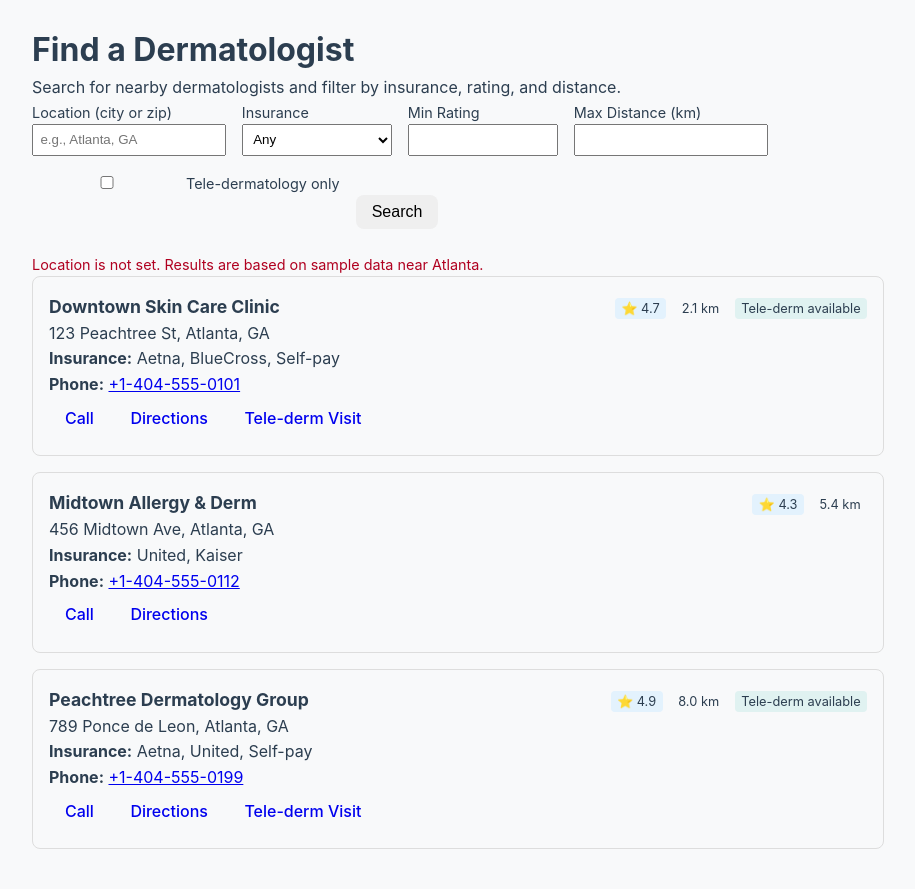
After one commit to DrewThomasson/Derme---Cosmetic-Wellness-Platform, a Flask app: page /find-dermatologist in a window 1280 px wide. The commit adds this page. Shown: the whole page, without its empty margins (182-1097 px from the left). Run offline with Flask 3, Linux system fonts and the light colour scheme; the visitor is signed in with stand-in values (Sample User, id 1).

Commit message:
Add files via upload

```diff
--- a/app.py
+++ b/app.py
@@ -1,5 +1,6 @@
 import os
 from flask import Flask, render_template, request, redirect, url_for, flash, jsonify, session
+from datetime import datetime
 from flask_sqlalchemy import SQLAlchemy
 from flask_login import LoginManager, UserMixin, login_user, logout_user, login_required, current_user
 from werkzeug.security import generate_password_hash, check_password_hash
@@ -239,6 +240,71 @@ def analyze_ingredients(ingredients_list, user_id):
 
     return results
 
+# -------------------------------------------------------------------
+# UC-9 & UC-14 helpers and mock data
+# -------------------------------------------------------------------
+
+def parse_date(date_str):
+    """Helper to safely parse YYYY-MM-DD strings into datetime objects."""
+    try:
+        return datetime.strptime(date_str, "%Y-%m-%d")
+    except Exception:
+        return None
+
+# Mock environmental data for pollen / air quality (UC-9).
+# In a real system this would come from external APIs.
+MOCK_ENVIRONMENT_DATA = [
+    {"date": "2025-09-01", "pollen_index": 8.2, "aqi": 65},
+    {"date": "2025-09-03", "pollen_index": 5.0, "aqi": 90},
+    {"date": "2025-09-10", "pollen_index": 9.1, "aqi": 55},
+    {"date": "2025-10-01", "pollen_index": 3.5, "aqi": 40},
+]
+
+# Mock dermatologist directory (UC-14).
+# In a real system this would be populated from a Maps / provider API.
+MOCK_DERMATOLOGISTS = [
+    {
+        "name": "Downtown Skin Care Clinic",
+        "address": "123 Peachtree St, Atlanta, GA",
+        "distance_km": 2.1,
+        "rating": 4.7,
+        "insurance": ["Aetna", "BlueCross", "Self-pay"],
+        "phone": "+1-404-555-0101",
+        "telederm": True
+    },
+    {
+        "name": "Midtown Allergy & Derm",
+        "address": "456 Midtown Ave, Atlanta, GA",
+        "distance_km": 5.4,
+        "rating": 4.3,
+        "insurance": ["United", "Kaiser"],
+        "phone": "+1-404-555-0112",
+        "telederm": False
+    },
+    {
+        "name": "Peachtree Dermatology Group",
+        "address": "789 Ponce de Leon, Atlanta, GA",
+        "distance_km": 8.0,
+        "rating": 4.9,
+        "insurance": ["Aetna", "United", "Self-pay"],
+        "phone": "+1-404-555-0199",
+        "telederm": True
+    },
+]
+
+def severity_to_score(severity):
+    """Map textual reaction severity to numeric score for charts."""
+    if not severity:
+        return 2
+    s = severity.lower()
+    if s == "mild":
+        return 2
+    if s == "moderate":
+        return 3
+    if s == "severe":
+        return 5
+    return 2  # default / unknown
+
 # Routes
 @app.context_processor
 def inject_globals():
@@ -399,6 +465,80 @@ def dashboard():
                          safe_products=safe_products,
                          allergic_products=allergic_products,
                          potential_allergens=potential_allergens)
+
+# -------------------------------------------------------------------
+# UC-9: View Seasonal Timeline & Heatmaps
+# -------------------------------------------------------------------
+@app.route('/analytics', methods=['GET'])
+@login_required
+def analytics():
+    """
+    UC-9: User views graphs comparing flare-ups vs. pollen/air quality;
+    can filter by product/time. Environmental data is currently mocked.
+    """
+    # Filters from query string
+    selected_product = request.args.get("product", "").strip() or None
+    start_date_str = request.args.get("start_date", "").strip() or None
+    end_date_str = request.args.get("end_date", "").strip() or None
+
+    start_date = parse_date(start_date_str) if start_date_str else None
+    end_date = parse_date(end_date_str) if end_date_str else None
+
+    # Use allergic products as "flare-ups" (symptom history)
+    allergic_products = AllergicProduct.query.filter_by(user_id=current_user.id).order_by(AllergicProduct.scan_date.asc()).all()
+
+    # Join with environment data by date
+    env_by_date = {e["date"]: e for e in MOCK_ENVIRONMENT_DATA}
+    merged_records = []
+
+    for p in allergic_products:
+        if not p.scan_date:
+            continue
+        date_str = p.scan_date.date().strftime("%Y-%m-%d")
+        date_obj = parse_date(date_str)
+        if not date_obj:
+            continue
+
+        # Filter by date range
+        if start_date and date_obj < start_date:
+            continue
+        if end_date and date_obj > end_date:
+            continue
+
+        # Filter by product name
+        if selected_product and selected_product.lower() not in p.product_name.lower():
+            continue
+
+        env = env_by_date.get(date_str)
+        if env:
+            merged_records.append({
+                "date": date_str,
+                "product": p.product_name,
+                "severity": severity_to_score(p.reaction_severity),
+                "pollen_index": env["pollen_index"],
+                "aqi": env["aqi"],
+            })
+        else:
+            # Exception path: Missing environmental data
+            merged_records.append({
+                "date": date_str,
+                "product": p.product_name,
+                "severity": severity_to_score(p.reaction_severity),
+                "pollen_index": None,
+                "aqi": None,
+            })
+
+    # Build distinct product list for simple filter dropdown
+    distinct_products = sorted({p.product_name for p in allergic_products})
+
+    return render_template(
+        'analytics.html',
+        records=merged_records,
+        products=distinct_products,
+        selected_product=selected_product or "",
+        start_date=start_date_str or "",
+        end_date=end_date_str or "",
+    )
 
 @app.route('/allergens', methods=['GET', 'POST'])
 @login_required
@@ -628,6 +768,64 @@ def remove_potential_allergen(ingredient_name):
 
     return redirect(url_for('potential_allergens_page'))
 
+# -------------------------------------------------------------------
+# UC-14: Find Dermatologist
+# -------------------------------------------------------------------
+@app.route('/find-dermatologist', methods=['GET'])
+@login_required
+def find_dermatologist():
+    """
+    UC-14: The user searches nearby dermatologists; filters by insurance,
+    rating, distance; launches directions or calls. Tele-derm link if available.
+    """
+    location_query = request.args.get("location", "").strip()
+
+    insurance_filter = request.args.get("insurance", "").strip()
+    min_rating = request.args.get("min_rating", "").strip()
+    max_distance = request.args.get("max_distance", "").strip()
+    telederm_only = request.args.get("telederm_only", "") == "on"
+
+    try:
+        min_rating = float(min_rating) if min_rating else None
+    except ValueError:
+        min_rating = None
+
+    try:
+        max_distance = float(max_distance) if max_distance else None
+    except ValueError:
+        max_distance = None
+
+    # Apply filters over mock directory
+    results = []
+    for d in MOCK_DERMATOLOGISTS:
+        if insurance_filter and insurance_filter not in d["insurance"]:
+            continue
+        if min_rating is not None and d["rating"] < min_rating:
+            continue
+        if max_distance is not None and d["distance_km"] > max_distance:
+            continue
+        if telederm_only and not d["telederm"]:
+            continue
+        results.append(d)
+
+    # Exception path: location permission / not provided
+    location_warning = None
+    if not location_query:
+        location_warning = "Location is not set. Results are based on sample data near Atlanta."
+
+    all_insurances = sorted({ins for d in MOCK_DERMATOLOGISTS for ins in d["insurance"]})
+
+    return render_template(
+        'find_dermatologist.html',
+        location_query=location_query,
+        location_warning=location_warning,
+        providers=results,
+        insurance_options=all_insurances,
+        insurance_filter=insurance_filter,
+        min_rating_value=min_rating if min_rating is not None else "",
+        max_distance_value=max_distance if max_distance is not None else "",
+        telederm_only=telederm_only,
+    )
 
 # Initialize database
 def init_db():
--- /dev/null
+++ b/templates/find_dermatologist.html
@@ -0,0 +1,161 @@
+<!DOCTYPE html>
+<html lang="en">
+<head>
+    <meta charset="UTF-8">
+    <title>Find Dermatologist</title>
+    <link rel="stylesheet" href="{{ url_for('static', filename='css/style.css') }}">
+    <style>
+        .find-derm-container {
+            max-width: 900px;
+            margin: 0 auto;
+            padding: 1.5rem;
+        }
+        .filters {
+            display: flex;
+            flex-wrap: wrap;
+            gap: 1rem;
+            margin-bottom: 1.5rem;
+        }
+        .filters label {
+            display: block;
+            font-size: 0.9rem;
+        }
+        .filters input, .filters select {
+            padding: 0.4rem;
+            min-width: 150px;
+        }
+        .btn {
+            padding: 0.5rem 1rem;
+            cursor: pointer;
+        }
+        .warning {
+            color: #b00020;
+            font-size: 0.9rem;
+        }
+        .provider-card {
+            border: 1px solid #ddd;
+            border-radius: 8px;
+            padding: 1rem;
+            margin-bottom: 1rem;
+        }
+        .provider-header {
+            display: flex;
+            justify-content: space-between;
+            align-items: baseline;
+        }
+        .provider-name {
+            font-size: 1.1rem;
+            font-weight: bold;
+        }
+        .provider-badges span {
+            font-size: 0.8rem;
+            padding: 0.2rem 0.4rem;
+            border-radius: 4px;
+            margin-left: 0.3rem;
+        }
+        .badge-telederm {
+            background-color: #e0f2f1;
+        }
+        .badge-rating {
+            background-color: #e3f2fd;
+        }
+    </style>
+</head>
+<body>
+<div class="find-derm-container">
+    <h1>Find a Dermatologist</h1>
+    <p>Search for nearby dermatologists and filter by insurance, rating, and distance.</p>
+
+    <form method="GET" class="filters">
+        <div>
+            <label for="location">Location (city or zip)</label>
+            <input type="text" id="location" name="location"
+                   placeholder="e.g., Atlanta, GA"
+                   value="{{ location_query }}">
+        </div>
+
+        <div>
+            <label for="insurance">Insurance</label>
+            <select id="insurance" name="insurance">
+                <option value="">Any</option>
+                {% for ins in insurance_options %}
+                    <option value="{{ ins }}" {% if insurance_filter == ins %}selected{% endif %}>
+                        {{ ins }}
+                    </option>
+                {% endfor %}
+            </select>
+        </div>
+
+        <div>
+            <label for="min_rating">Min Rating</label>
+            <input type="number" step="0.1" min="0" max="5"
+                   id="min_rating" name="min_rating"
+                   value="{{ min_rating_value }}">
+        </div>
+
+        <div>
+            <label for="max_distance">Max Distance (km)</label>
+            <input type="number" step="0.1" min="0"
+                   id="max_distance" name="max_distance"
+                   value="{{ max_distance_value }}">
+        </div>
+
+        <div>
+            <label>
+                <input type="checkbox" name="telederm_only"
+                       {% if telederm_only %}checked{% endif %}>
+                Tele-dermatology only
+            </label>
+        </div>
+
+        <div>
+            <label>&nbsp;</label>
+            <button type="submit" class="btn">Search</button>
+        </div>
+    </form>
+
+    {% if location_warning %}
+        <p class="warning">{{ location_warning }}</p>
+    {% endif %}
+
+    {% if not providers %}
+        <p>No dermatologists match the selected filters.</p>
+    {% else %}
+        {% for p in providers %}
+            <div class="provider-card">
+                <div class="provider-header">
+                    <div class="provider-name">{{ p.name }}</div>
+                    <div class="provider-badges">
+                        <span class="badge-rating">⭐ {{ "%.1f"|format(p.rating) }}</span>
+                        <span>{{ "%.1f"|format(p.distance_km) }} km</span>
+                        {% if p.telederm %}
+                            <span class="badge-telederm">Tele-derm available</span>
+                        {% endif %}
+                    </div>
+                </div>
+
+                <p>{{ p.address }}</p>
+                <p><strong>Insurance:</strong> {{ p.insurance | join(", ") }}</p>
+                <p><strong>Phone:</strong> <a href="tel:{{ p.phone }}">{{ p.phone }}</a></p>
+
+                <div>
+                    <a class="btn" href="tel:{{ p.phone }}">Call</a>
+
+                    <a class="btn" target="_blank"
+                       href="https://www.google.com/maps/search/?api=1&query={{ p.address | urlencode }}">
+                        Directions
+                    </a>
+
+                    {% if p.telederm %}
+                        <a class="btn" target="_blank"
+                           href="https://example.com/telederm/{{ loop.index }}">
+                            Tele-derm Visit
+                        </a>
+                    {% endif %}
+                </div>
+            </div>
+        {% endfor %}
+    {% endif %}
+</div>
+</body>
+</html>
```
Also changed, not shown: templates/analytics.html (added, +195 -0 lines), templates/dashboard.html (+13 -0 lines).
